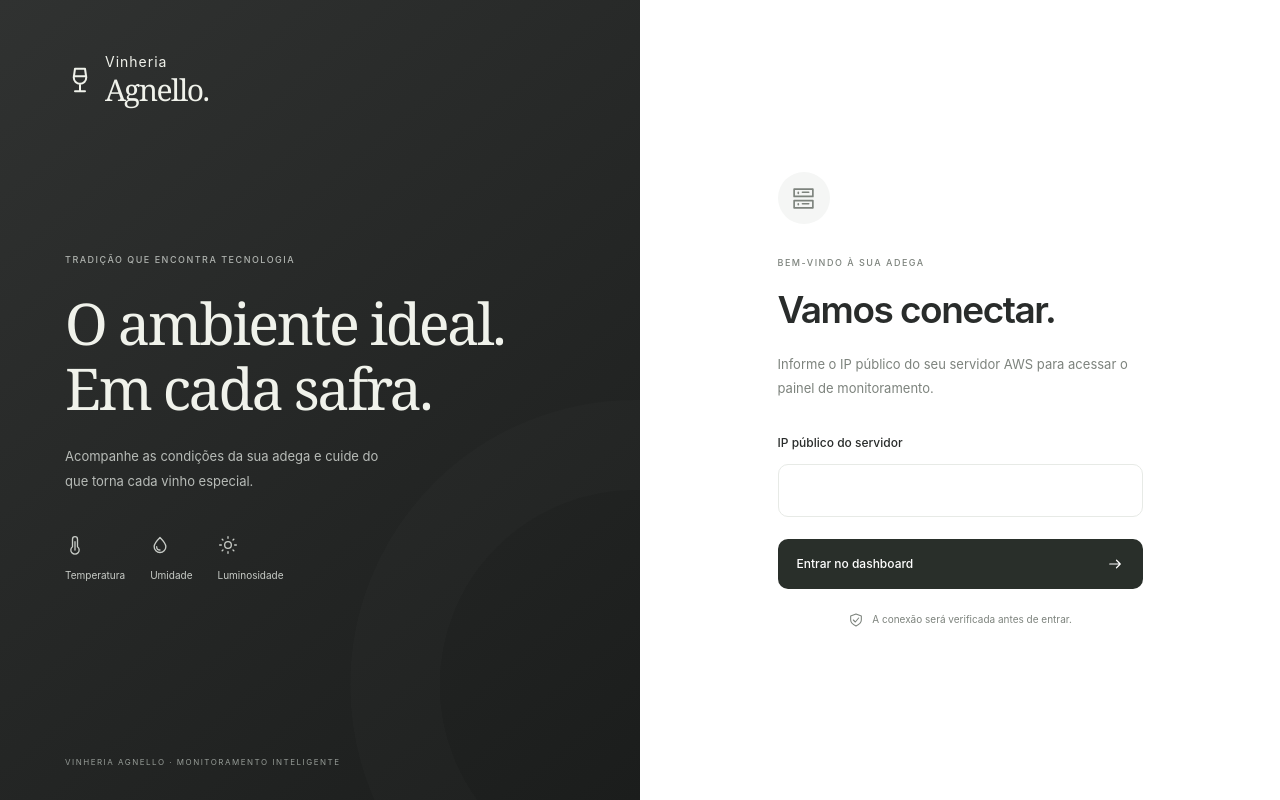
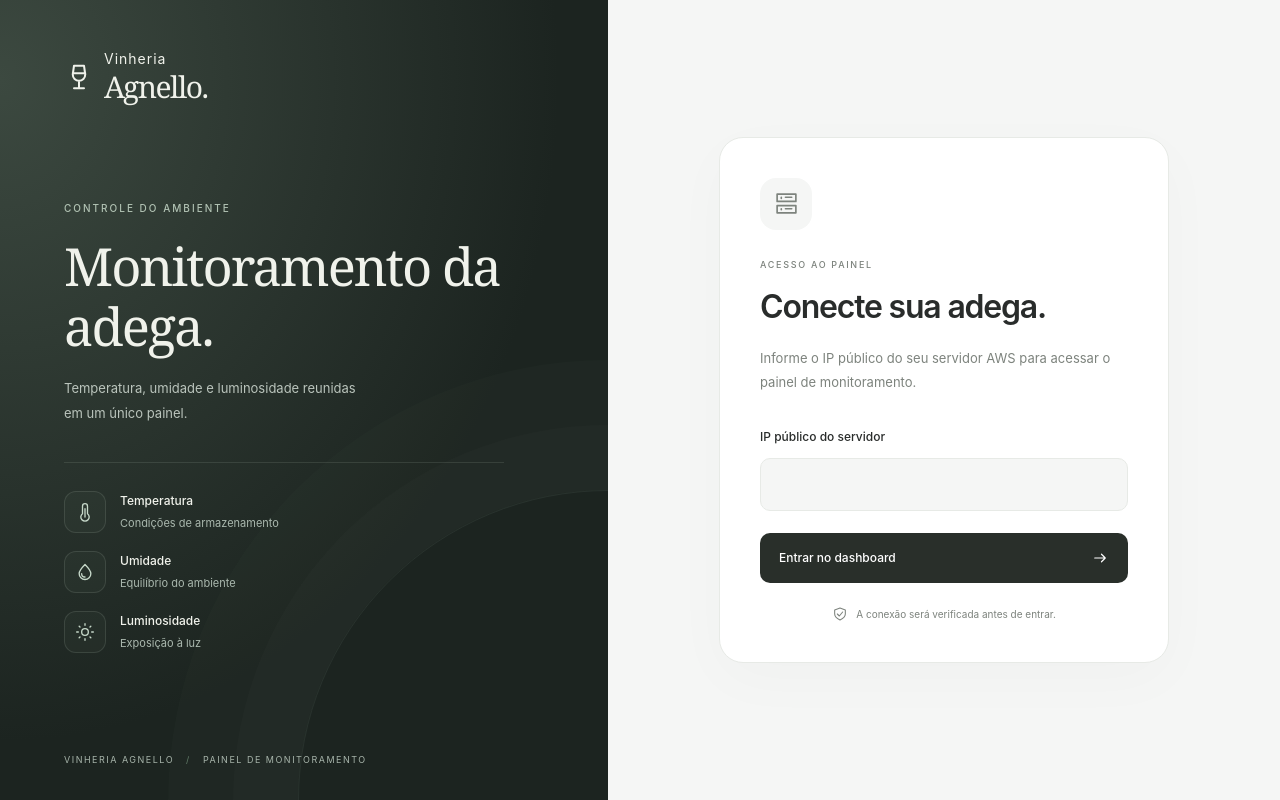
Before and after one commit to GianAntonicci/Vinheria-Agnello-Full, a React (Vite) app in the folder web/: page / in a window 1280 px wide. Built offline with nearby package versions, Linux system fonts and the light colour scheme; no server answers.

Commit message:
fix: Editando tela de login

```diff
--- a/web/src/index.css
+++ b/web/src/index.css
@@ -1189,87 +1189,136 @@ tr:last-child td {
 }
 .login-layout {
   display: grid;
-  grid-template-columns: 1fr 1fr;
+  grid-template-columns: minmax(0, 0.95fr) minmax(0, 1.05fr);
   min-height: 100dvh;
   color: var(--text);
   background: var(--surface);
 }
 .login-story {
-  padding: 55px 65px 32px;
-  background: linear-gradient(140deg, #303231, #1b1d1c);
+  padding: 52px clamp(32px, 5vw, 80px) 32px;
+  background: radial-gradient(ellipse at 0% 10%, #3c4940 0%, transparent 65%), #1c2420;
   color: #f0f2eb;
   display: flex;
   flex-direction: column;
   justify-content: space-between;
   position: relative;
   overflow: hidden;
+  gap: 64px;
+}
+.login-story > * {
+  position: relative;
+  z-index: 1;
 }
 .login-story:after {
   content: '';
   position: absolute;
-  width: 570px;
-  height: 570px;
-  border: 90px solid #ffffff03;
+  width: 620px;
+  height: 620px;
+  border: 1px solid #c2d3c414;
   border-radius: 50%;
-  bottom: -170px;
-  right: -280px;
+  bottom: -310px;
+  right: -310px;
+  box-shadow: 0 0 0 65px #c2d3c405, 0 0 0 130px #c2d3c404;
   pointer-events: none;
 }
 .login-story .eyebrow {
-  color: #afb3af;
-  font-size: 9px;
+  color: #b1c2b3;
+  font-size: 10px;
+  letter-spacing: 2px;
+}
+.login-overview {
+  max-width: 440px;
 }
 .login-story h1 {
   font-family: Georgia, serif;
-  font-size: clamp(42px, 4.5vw, 72px);
+  font-size: clamp(42px, 4.1vw, 64px);
   font-weight: 400;
   line-height: 1.14;
-  letter-spacing: -2.5px;
-  margin: 23px 0;
+  letter-spacing: -2px;
+  margin: 20px 0;
 }
 .login-story p {
   font-size: 13px;
   line-height: 1.9;
-  color: #b8bcb8;
-  max-width: 330px;
+  color: #bac4bc;
+  max-width: 310px;
 }
 .login-story > small {
-  font-size: 8px;
+  font-size: 9px;
   letter-spacing: 1.5px;
-  color: #969c97;
-  margin-top: 25px;
+  color: #a7b4aa;
+  line-height: 1.8;
+}
+.login-story > small span {
+  margin: 0 8px;
+  color: #617b68;
 }
 .login-stats {
-  display: flex;
-  flex-wrap: wrap;
-  gap: 25px;
-  margin-top: 42px;
-}
-.login-stats > span {
+  display: grid;
+  gap: 18px;
+  margin-top: 36px;
+  padding-top: 28px;
+  border-top: 1px solid #c2d3c420;
+}
+.login-sensor {
+  display: flex;
+  align-items: center;
+  gap: 14px;
+}
+.login-sensor-icon {
+  display: grid;
+  place-items: center;
+  width: 42px;
+  height: 42px;
+  flex-shrink: 0;
+  border: 1px solid #c2d3c424;
+  border-radius: 12px;
+  background: #c2d3c408;
+  color: #c6d8c9;
+}
+.login-sensor > span:last-child {
   display: flex;
   flex-direction: column;
-  gap: 13px;
-  font-size: 10px;
-  color: #c7cbc6;
+  gap: 5px;
+}
+.login-sensor strong {
+  font-size: 12px;
+  font-weight: 500;
+}
+.login-sensor small {
+  font-size: 11px;
+  color: #aab8ae;
 }
 .login-form-section {
   display: flex;
   align-items: center;
   justify-content: center;
-  padding: 45px;
+  padding: 48px clamp(24px, 4vw, 64px);
+  background: var(--surface-alt);
 }
 .login-form {
-  max-width: 365px;
+  max-width: 450px;
   width: 100%;
+  padding: 40px;
+  border: 1px solid var(--line);
+  border-radius: 24px;
+  background: var(--surface);
+  box-shadow: 0 16px 60px #18251c06;
 }
 .login-form > .circle-icon {
-  margin-bottom: 32px;
+  margin-bottom: 28px;
   width: 52px;
   height: 52px;
+  border-radius: 16px;
+}
+.login-form > .eyebrow {
+  display: block;
+  letter-spacing: 1.7px;
+  font-size: 9px;
 }
 .login-form h2 {
-  font-size: 37px;
-  letter-spacing: -1.5px;
+  font-size: clamp(26px, 2.5vw, 34px);
+  letter-spacing: -1.2px;
   margin: 12px 0 16px;
 }
 .login-form > .muted {
@@ -1285,6 +1334,13 @@ tr:last-child td {
   margin-top: 3px;
   font-size: 14px;
   padding: 15px;
+  background: var(--surface-alt);
+  font-variant-numeric: tabular-nums;
+  transition: border-color 0.18s, background 0.18s;
+}
+.login-form input:focus {
+  border-color: var(--green);
+  background: var(--surface);
 }
 .login-form > .button {
   width: 100%;
@@ -1467,7 +1523,7 @@ tr:last-child td {
     gap: 20px;
   }
   .login-story h1 {
-    font-size: 46px;
+    font-size: clamp(36px, 4.6vw, 46px);
   }
   .login-form-section {
     padding: 30px;
@@ -1476,7 +1532,10 @@ tr:last-child td {
     padding: 35px;
   }
   .login-form h2 {
-    font-size: 31px;
+    font-size: 28px;
+  }
+  .login-form {
+    padding: 28px;
   }
 }
 @media (max-width: 760px) {
@@ -1613,19 +1672,22 @@ tr:last-child td {
   }
   .login-layout {
     grid-template-columns: 1fr;
+    grid-template-rows: auto 1fr;
   }
   .login-story {
-    padding: 28px 30px 35px;
-    gap: 45px;
+    padding: 28px 28px 30px;
+    gap: 30px;
   }
   .login-story h1 {
-    font-size: 43px;
-    margin: 18px 0;
+    font-size: 32px;
+    letter-spacing: -1px;
+    margin: 12px 0 0;
   }
   .login-story p {
     font-size: 12px;
     max-width: 370px;
   }
+  .login-story p,
   .login-story > small,
   .login-stats {
     display: none;
@@ -1637,16 +1699,18 @@ tr:last-child td {
     font-size: 12px;
   }
   .login-form-section {
-    padding: 36px 28px 50px;
+    padding: 28px 20px 40px;
   }
   .login-form {
     max-width: 430px;
+    padding: 28px;
+    border-radius: 20px;
   }
   .login-form > .circle-icon {
     display: none;
   }
   .login-form h2 {
-    font-size: 30px;
+    font-size: 28px;
   }
   .login-form > .muted {
     font-size: 12px;
--- a/web/src/pages/Login.jsx
+++ b/web/src/pages/Login.jsx
@@ -53,39 +53,41 @@ export default function Login({ onConnect }) {
             Vinheria<strong>Agnello.</strong>
           </span>
         </div>
-        <div>
-          <span className="eyebrow">TRADIÇÃO QUE ENCONTRA TECNOLOGIA</span>
-          <h1>
-            O ambiente ideal.
-            <br />
-            Em cada safra.
-          </h1>
+        <div className="login-overview">
+          <span className="eyebrow">CONTROLE DO AMBIENTE</span>
+          <h1>Monitoramento da adega.</h1>
           <p>
-            Acompanhe as condições da sua adega e cuide do que torna cada vinho
-            especial.
+            Temperatura, umidade e luminosidade reunidas em um único painel.
           </p>
           <div className="login-stats">
             {[
-              ['thermometer', 'Temperatura'],
-              ['droplet', 'Umidade'],
-              ['sun', 'Luminosidade'],
-            ].map(([icon, label]) => (
-              <span key={icon}>
-                <Icon name={icon} />
-                {label}
-              </span>
+              ['thermometer', 'Temperatura', 'Condições de armazenamento'],
+              ['droplet', 'Umidade', 'Equilíbrio do ambiente'],
+              ['sun', 'Luminosidade', 'Exposição à luz'],
+            ].map(([icon, label, description]) => (
+              <div className="login-sensor" key={icon}>
+                <span className="login-sensor-icon">
+                  <Icon name={icon} />
+                </span>
+                <span>
+                  <strong>{label}</strong>
+                  <small>{description}</small>
+                </span>
+              </div>
             ))}
           </div>
         </div>
-        <small>VINHERIA AGNELLO · MONITORAMENTO INTELIGENTE</small>
+        <small>
+          VINHERIA AGNELLO <span aria-hidden="true">/</span> PAINEL DE MONITORAMENTO
+        </small>
       </section>
       <section className="login-form-section">
         <form className="login-form" onSubmit={submit}>
           <span className="circle-icon">
             <Icon name="server" size={25} />
           </span>
-          <span className="eyebrow">BEM-VINDO À SUA ADEGA</span>
-          <h2>Vamos conectar.</h2>
+          <span className="eyebrow">ACESSO AO PAINEL</span>
+          <h2>Conecte sua adega.</h2>
           <p className="muted">
             Informe o IP público do seu servidor AWS para acessar o painel de
             monitoramento.
```
